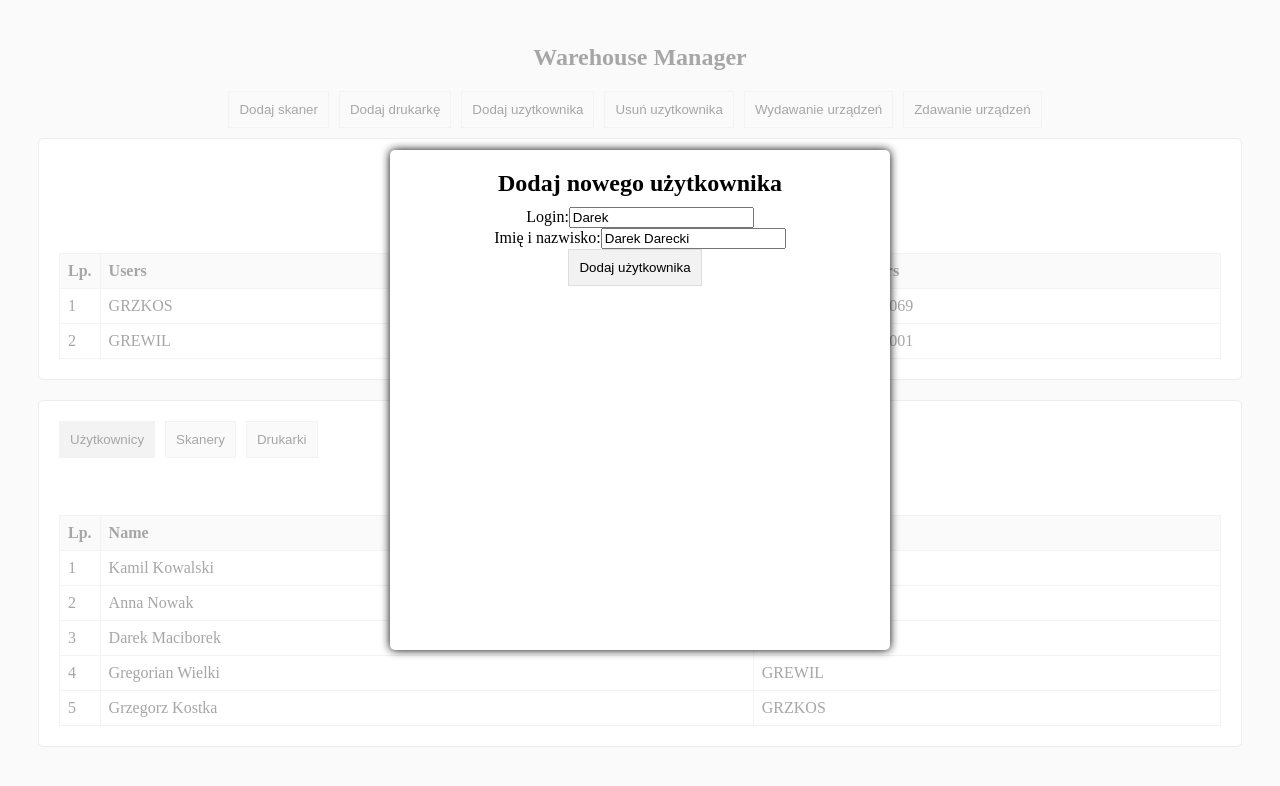
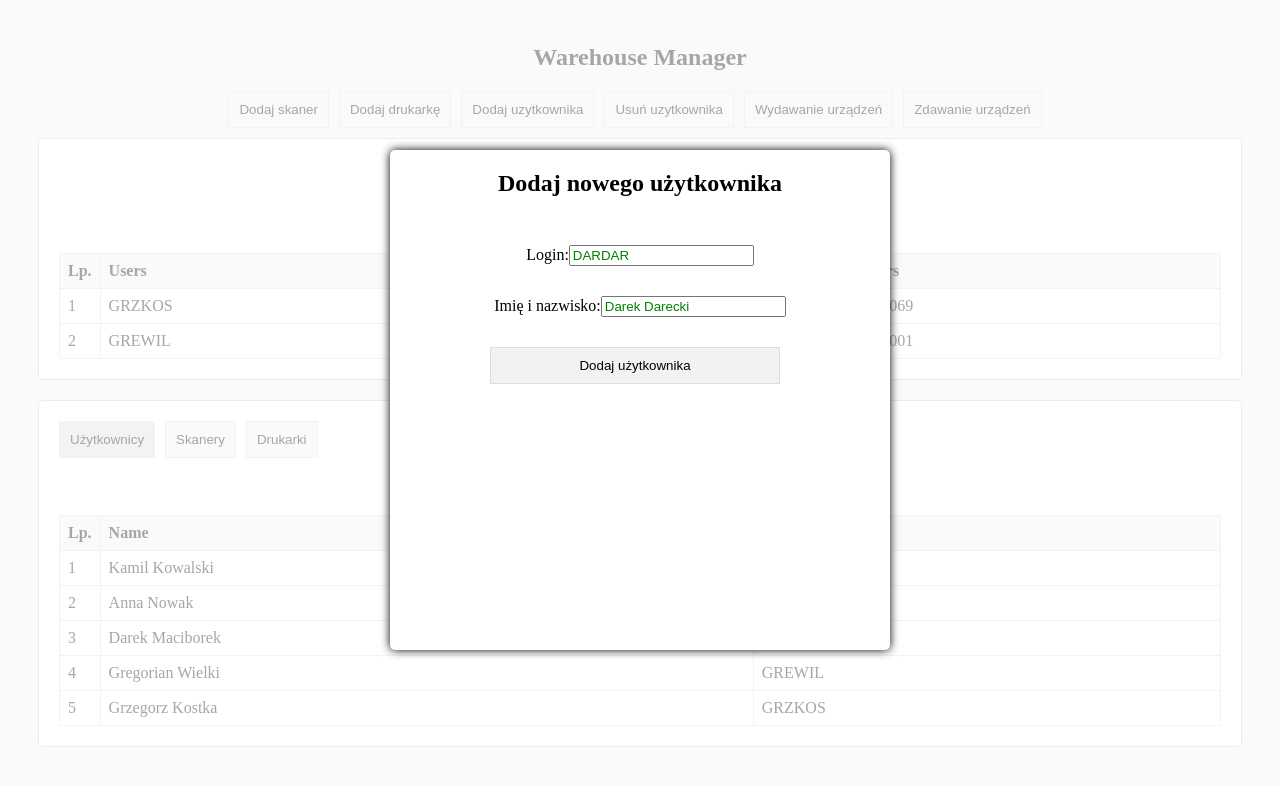
Before and after one commit to ErykFryderyk/equipment-management, a Vue app: page / in a window 1280 px wide. Both pictures are taken after a click on the button "Dodaj uzytkownika". Shown: the top 786 px of the page. Built offline with nearby package versions, Linux system fonts and the light colour scheme.

Commit message:
added validation to the form

```diff
--- a/src/components/addNewUser.vue
+++ b/src/components/addNewUser.vue
@@ -3,13 +3,15 @@
     <!-- DODAWANIE NOWEGO UŻYTKOWNIKA -->
     <h2>Dodaj nowego użytkownika</h2>
     <form @submit.prevent="addUser">
+      <span v-if="!loginValid" style="color: red;">Login musi mieć dokładnie 6 znaków. (JANKOW)</span><br>
+      <span v-if="!nameValid" style="color: red;">Imię i nazwisko nie mogą być dłuższe niż 50 znaków.</span>
       <div>
         <label for="login">Login:</label>
-        <input type="text" id="login" v-model="newUser.login" />
+        <input type="text" id="login" v-model="newUser.login" :style="{ color: loginValid ? 'green' : 'red' }" />
       </div>
       <div>
         <label for="name">Imię i nazwisko:</label>
-        <input type="text" id="name" v-model="newUser.name" />
+        <input type="text" id="name" v-model="newUser.name" :style="{ color: nameValid ? 'green' : 'red' }" />
       </div>
       <button type="submit">Dodaj użytkownika</button>
     </form>
@@ -22,18 +24,51 @@ export default {
   data() {
     return {
       newUser: {
-        login: 'Darek',
+        login: 'DARDAR',
         name: 'Darek Darecki',
-      }
+      },
+      loginValid: true,
+      nameValid: true,
     };
+  },
+  watch: {
+    'newUser.login': function (newVal) {
+      this.loginValid = newVal.length === 6;
+    },
+    'newUser.name': function (newVal) {
+      this.nameValid = newVal.length <= 50 && /\s/.test(newVal);
+    }
   },
   methods: {
     addUser() {
-      // Emisja zdarzenia, przekazujemy newUser do komponentu rodzica
-      this.$emit('updateData', this.newUser);
+      if (this.loginValid && this.nameValid) {
+
+        this.newUser.login = this.newUser.login.toUpperCase();
+        // Emisja zdarzenia, przekazujemy newUser do komponentu rodzica
+        this.$emit('updateData', this.newUser);
+      } else {
+        alert('Źle wypełnione dane w formularzu!');
+      }
     },
   },
 }
 </script>
 
-<style lang="scss" scoped></style>
+<style lang="scss" scoped>
+form {
+  padding: 20px 100px;
+  display: flex;
+  justify-content: center;
+  align-items: space-between;
+  flex-direction: column;
+}
+
+input {
+  margin-bottom: 30px;
+}
+
+.error {
+  color: red;
+  font-size: 12px;
+}
+</style>
```
